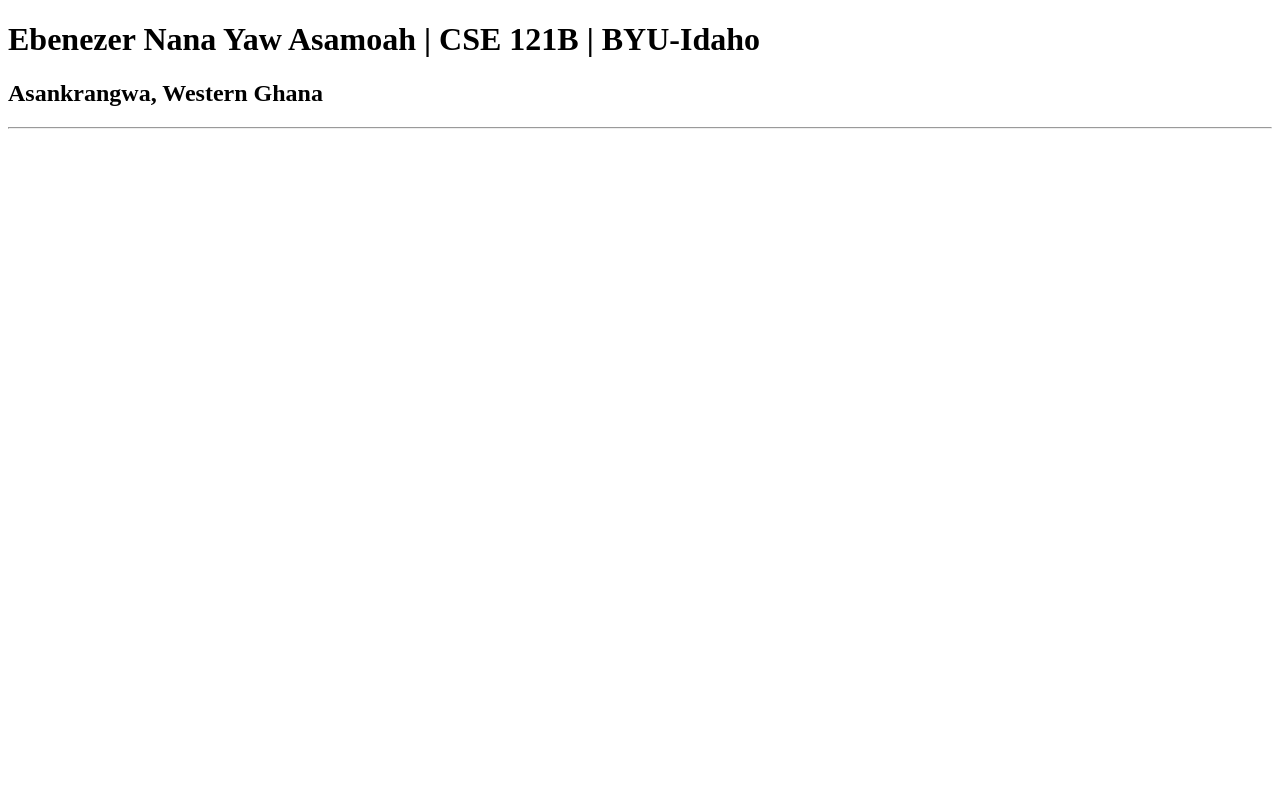
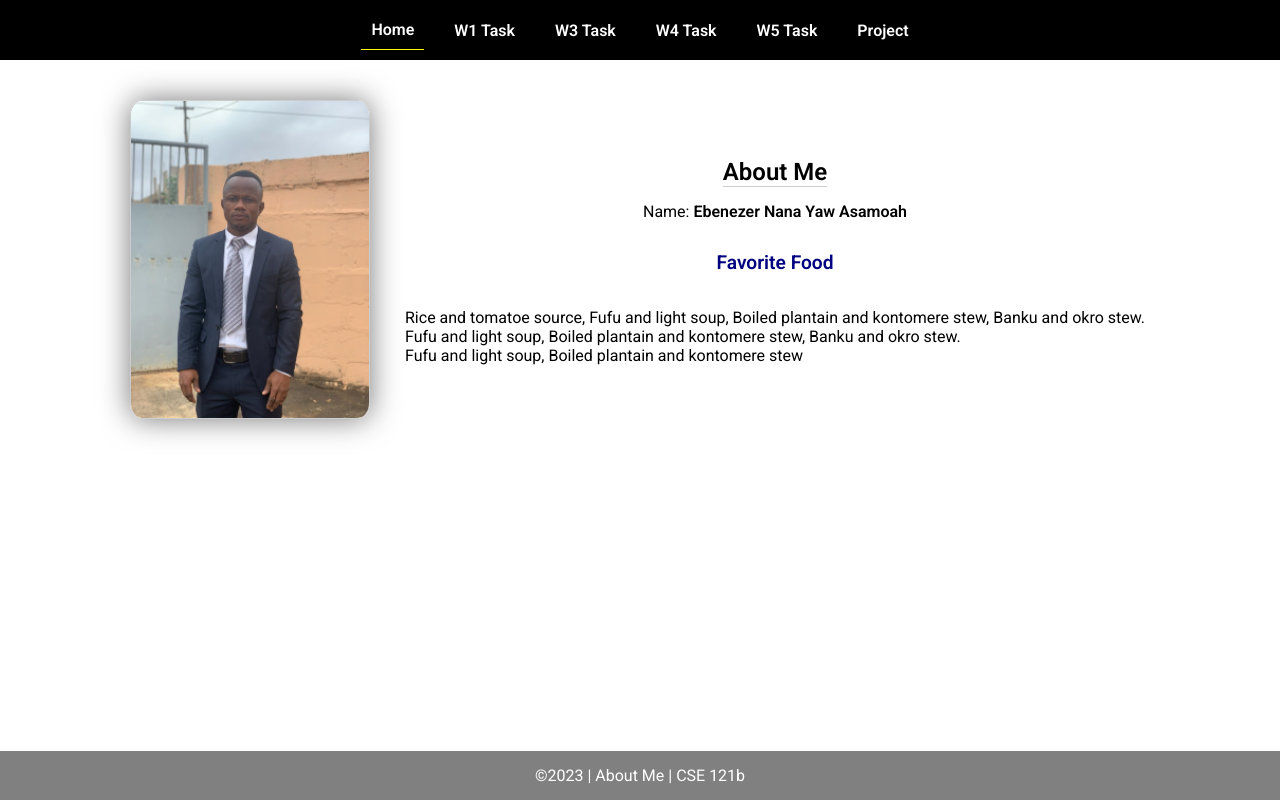
Before and after one commit to ebenasam/cse121b, a plain HTML site: page index.html in a window 1280 px wide. Drawn offline with Linux system fonts and the light colour scheme.

Commit message:
w02 programming task comple

```diff
--- a/index.html
+++ b/index.html
@@ -1,13 +1,45 @@
 <!DOCTYPE html>
 <html lang="en">
+
 <head>
-    <meta charset="UTF-8">
-    <meta name="viewport" content="width=device-width, initial-scale=1.0">
-    <title>Ebenezer Nana Yaw Asamoah | CSE 121B | BYU-Idaho</title>
+  <meta charset="UTF-8">
+  <meta name="viewport" content="width=device-width, initial-scale=1.0">
+  <title>About Me | CSE 121b | W02: Programming Tasks</title>
+  <link rel="preconnect" href="https://fonts.googleapis.com">
+  <link rel="preconnect" href="https://fonts.gstatic.com" crossorigin>
+  <link href="https://fonts.googleapis.com/css2?family=Roboto:wght@400;600&display=swap"
+    rel="stylesheet">
+  <link rel="stylesheet" href="styles/main.css">
 </head>
+
 <body>
-    <h1>Ebenezer Nana Yaw Asamoah | CSE 121B | BYU-Idaho</h1>
-    <h2>Asankrangwa, Western Ghana</h2>
-    <hr>
+  <nav>
+    <ul id="menu">
+      <li><a id="toggleMenu">&equiv;</a></li>
+      <li><a href="index.html" class="active">Home</a></li>
+      <li><a href="w01-task.html">W1 Task</a></li>
+      <li><a href="w03-task.html">W3 Task</a></li>
+      <li><a href="w04-task.html">W4 Task</a></li>
+      <li><a href="w05-task.html">W5 Task</a></li>
+      <li><a href="project.html">Project</a></li>
+    </ul>
+  </nav>
+  <main id="home">
+    <picture>
+      <img src="images/placeholder.png" alt="Placeholder Image">
+    </picture>
+    <section>
+      <h1>About Me</h1>
+      <div class="info">Name: <span id="name"></span></div>
+      <h2>Favorite Food</h2>
+      <div class="block" id="food"></div>
+    </section>
+  </main>
+  <footer>
+    &copy;<span id="year"></span> | About Me | CSE 121b
+  </footer>
+  <script src="scripts/main.js"></script>
+  <script src="scripts/w02-task.js"></script>
 </body>
+
 </html>
--- /dev/null
+++ b/scripts/main.js
@@ -0,0 +1,9 @@
+// copyright year
+document.querySelector('#year').textContent = new Date().getFullYear();
+
+// toggle menu in small view
+const toggleMenu = () => {
+    document.querySelector('#menu').classList.toggle('open');
+}
+
+document.querySelector('#toggleMenu').addEventListener('click', toggleMenu);
--- /dev/null
+++ b/scripts/w02-task.js
@@ -0,0 +1,39 @@
+/* W02-Task - Profile Home Page */
+
+/* Step 1 - Setup type tasks - no code required */
+
+/* Step 2 - Variables */
+let fullName = "Ebenezer Nana Yaw Asamoah";
+let currentYear = new Date().getFullYear();
+let profilePicture = "images/my_img.png";
+
+
+
+/* Step 3 - Element Variables */
+let nameElement = document.getElementById("name");
+let foodElement = document.getElementById("food");
+let yearElement = document.querySelector("#year");
+
+const imageElement = document.querySelector("#home picture img");
+/* Step 4 - Adding Content */
+
+nameElement.innerHTML = `<strong>${fullName}</strong>`;
+yearElement.textContent = `${currentYear}`;
+
+
+imageElement.setAttribute("src", profilePicture);
+imageElement.setAttribute("alt", `Profile picture of ${fullName}`);
+
+/* Step 5 - Array */
+let favFood = ["Rice and tomatoe source"," Fufu and light soup"," Boiled plantain and kontomere stew"];
+let anotherFavFood = " Banku and okro stew.";
+
+favFood.push(anotherFavFood);
+
+foodElement.innerHTML = `<br> ${favFood}`
+favFood.shift();
+
+foodElement.innerHTML += `<br> ${favFood}`
+favFood.pop();
+
+foodElement.innerHTML += `<br> ${favFood}`
--- /dev/null
+++ b/styles/main.css
@@ -0,0 +1,157 @@
+/* Universal Selector */
+* {
+    margin: 0;
+    padding: 0;
+    box-sizing: border-box;
+}
+
+/* HTML Selectors */
+body {
+    font-family: 'Roboto', Helvetica, sans-serif;
+}
+
+nav {
+    background-color: black;
+    width: 100%;
+    position: fixed;
+    top: 0;
+}
+
+nav ul {
+    display: flex;
+    flex-direction: column;
+    align-items: center;
+    max-width: fit-content;
+    margin: 0 auto;
+}
+
+nav ul li {
+    flex: 1 1 auto;
+}
+
+nav ul li:first-child {
+    display: block;
+    font-size: 2rem;
+}
+
+nav ul li:first-child a {
+    padding: 1px 10px;
+}
+
+nav ul li {
+    display: none;
+    list-style: none;
+    margin: 10px;
+}
+
+nav ul li a {
+    display: block;
+    padding: 10px;
+    text-decoration: none;
+    font-weight: 600;
+    color: white;
+    text-align: center;
+}
+
+nav ul li a:hover {
+    background-color: #efefef;
+    color: black;
+}
+
+h1, h2 {
+    text-align: center;
+    margin-bottom: 15px;
+
+}
+
+h1 {
+border-bottom: 1px solid #ccc;
+}
+
+h2 {
+    font-size: 1.2rem;
+    color: navy;
+    text-align: center;
+    margin-top: 30px;
+}
+
+main {
+    margin-top: 125px;
+    display: grid;
+    grid-template-columns: 1fr;
+    grid-gap: 20px;
+    align-items: center;
+    justify-content: center;
+}
+
+picture {
+    margin: 0 auto;
+}
+
+picture img {
+    width: 240px;
+    height: auto;
+    border-radius: 5%;
+    border: 1px solid #ccc;
+    box-shadow: 0 0 30px #777;
+}
+
+section {
+    display: flex;
+    flex-direction: column;
+    align-items: center;
+    margin: 10px
+}
+
+label {
+    margin: 15px 0;
+}
+
+footer {
+    background-color: gray;
+    color: white;
+    padding: 15px;
+    text-align: center;
+    width: 100%;
+    position: fixed;
+    bottom: 0;
+}
+
+/* Class Selectors */
+.active {
+    border-bottom: 1px solid yellow;
+}
+
+.open li {
+    display: block;
+}
+
+.block {
+    display: block;
+}
+
+/* ID Selectors */
+
+/* Media Queries */
+@media only screen and (min-width: 32.5em) {
+    nav ul {
+        flex-direction: row;
+    }
+
+    nav ul li:first-child {
+        display: none;
+    }
+
+    nav ul li {
+        display: block;
+    }
+
+    main {
+        margin: 100px auto 20px;
+        grid-template-columns: 250px 1fr;
+        max-width: -moz-fit-content;
+        max-width: fit-content;
+
+    }
+
+}
```
Also changed, not shown: index-old.html (added, +13 -0 lines), images/my_img.png (added).
